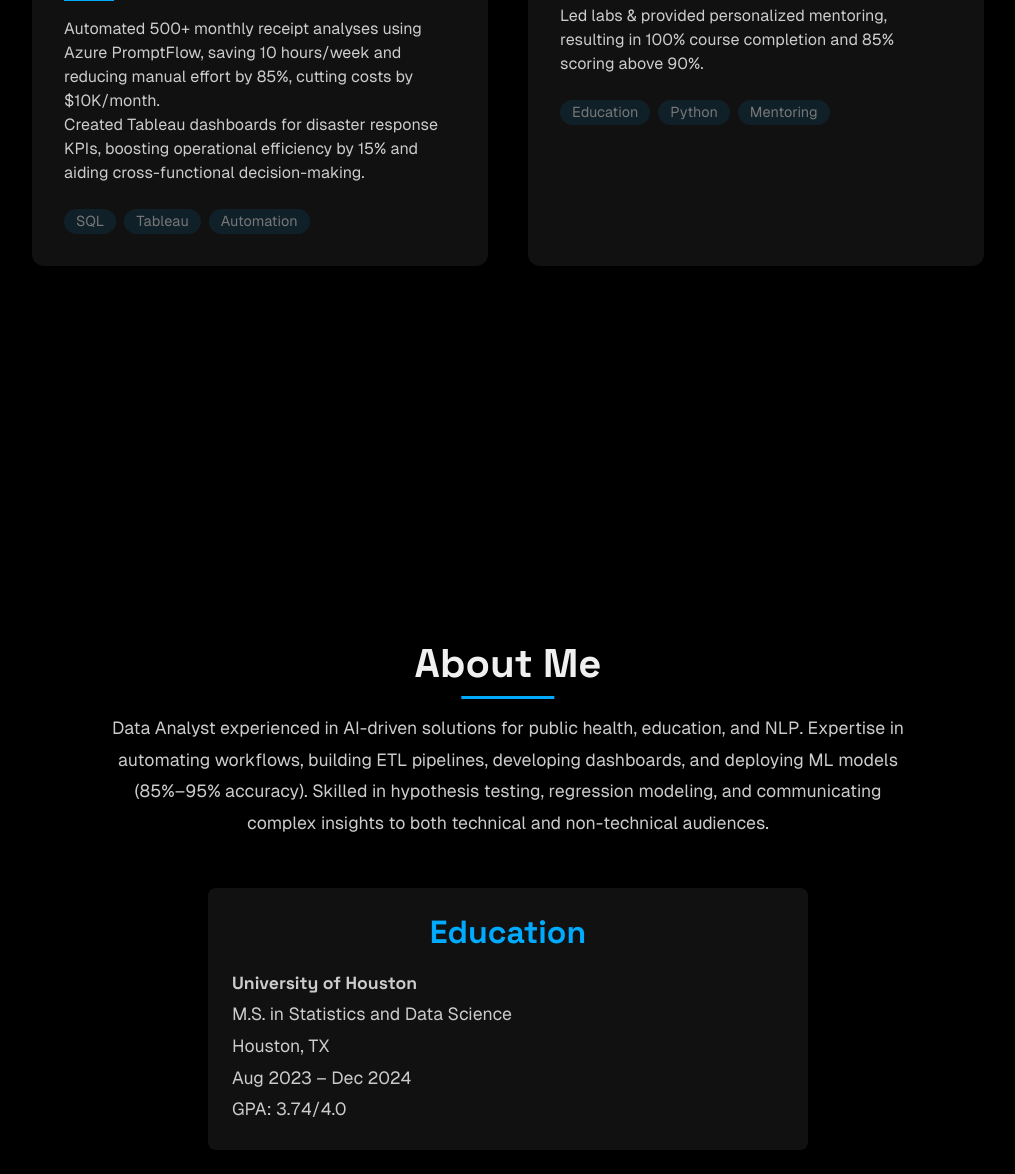
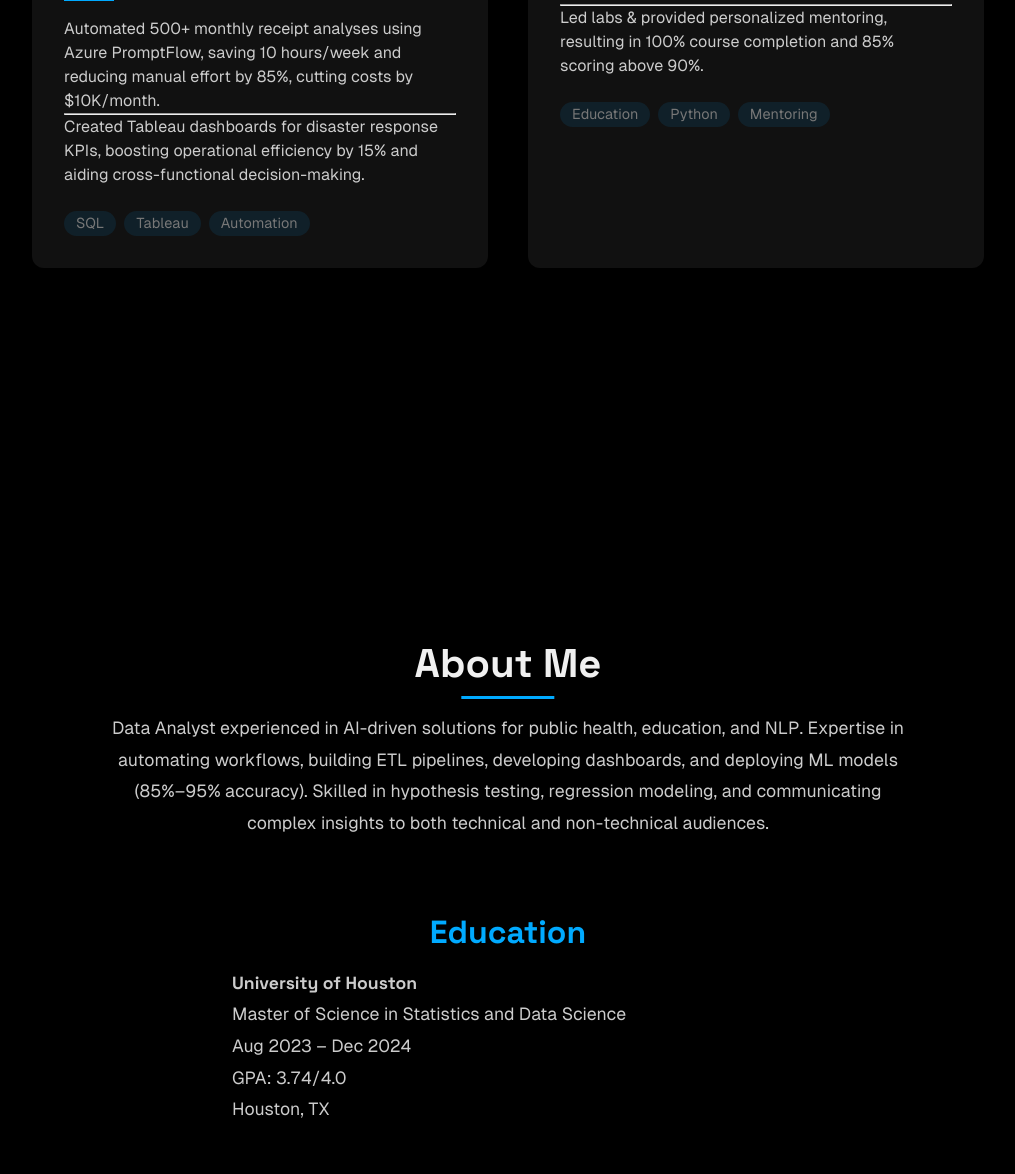
Before and after one commit to karthik1636/Website, a plain HTML site: page index.html in a window 1280 px wide. Shown: the part 2766-3940 px from the top of the page, without its empty margins (232-1247 px from the left). Drawn offline with nearby package versions, Linux system fonts and the light colour scheme.

Commit message:
Update index.html

```diff
--- a/index.html
+++ b/index.html
@@ -514,8 +514,7 @@
 
     /* Highlight effect on hover */
 .tags span:hover {
-  background-color: #3498db;  /* Blue background on hover */
-  color: #fff;                /* White text on hover */
+  color: #3498db;                /* Blue text on hover */
   transform: scale(1.1);       /* Slightly enlarge the element */
   box-shadow: 0 4px 10px rgba(0, 0, 0, 0.2);  /* Add shadow for depth */
 }
@@ -565,8 +564,9 @@
     .education {
   margin-top: 3rem;
   padding: 1.5rem;
-  background: var(--bg-card);
-  box-shadow: var(--card-shadow);
+  justify-content: center;
+  align-items: center;
+  text-align: center;
   border-radius: 8px;
   width: 100%;
   max-width: 600px;
@@ -1024,6 +1024,7 @@
             <img src="assets/images/red_cross.jpeg" alt="American Red Cross Logo" class="company-logo">
           <h3>Data Analyst @ Red Cross</h3>
           <p>Automated 500+ monthly receipt analyses using Azure PromptFlow, saving 10 hours/week and reducing manual effort by 85%, cutting costs by $10K/month.</p>
+           <hr>
          <p>Created Tableau dashboards for disaster response KPIs, boosting operational efficiency by 15% and aiding cross-functional decision-making.</p>
 
 
@@ -1036,6 +1037,7 @@
         <div class="card">
           <h3>Instructional Assistant @ UH</h3>
           <p>Conducted 30+ sessions for 50+ grad students on regression, hypothesis testing, Bayesian inference, and statistical computing with real-world data.</p>
+           <hr>
           <p>Led labs & provided personalized mentoring, resulting in 100% course completion and 85% scoring above 90%.</p>
           <div class="tags">
             <span>Education</span>
@@ -1058,10 +1060,10 @@
   <div class="education">
     <h3>Education</h3>
     <p><strong>University of Houston</strong><br>
-      M.S. in Statistics and Data Science <br>
-      Houston, TX <br>
+      Master of Science in Statistics and Data Science <br>
       Aug 2023 – Dec 2024 <br>
-      GPA: 3.74/4.0
+      GPA: 3.74/4.0<br>
+      Houston, TX
     </p>
   </div>
 </section>
```
